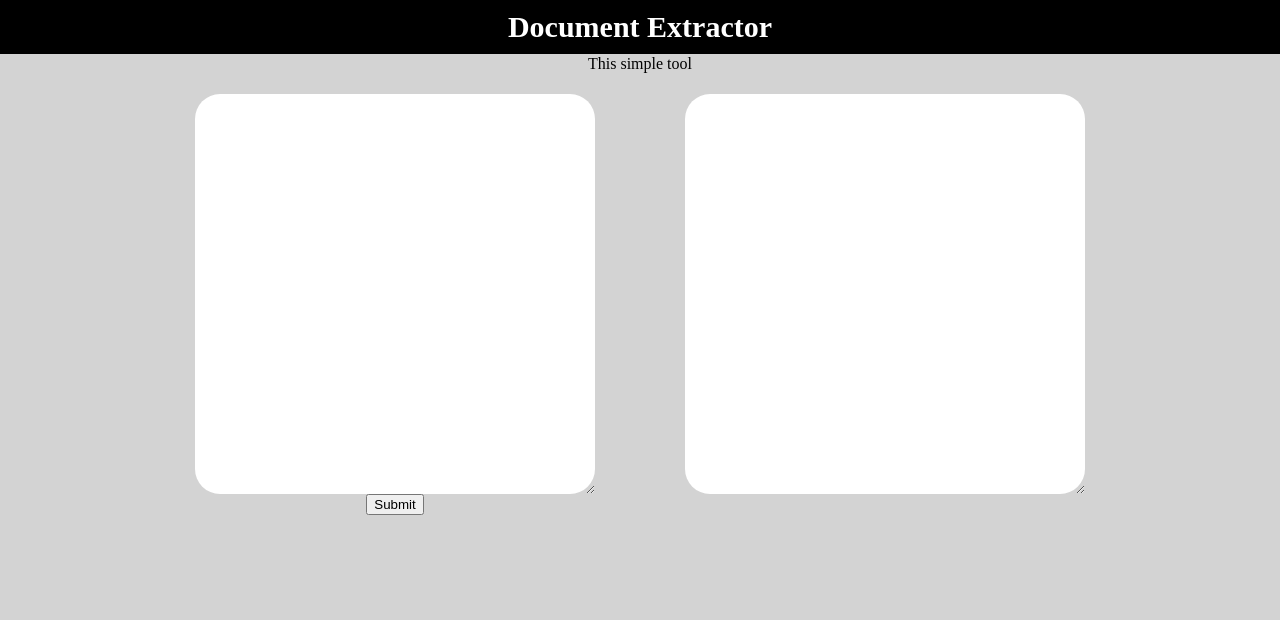
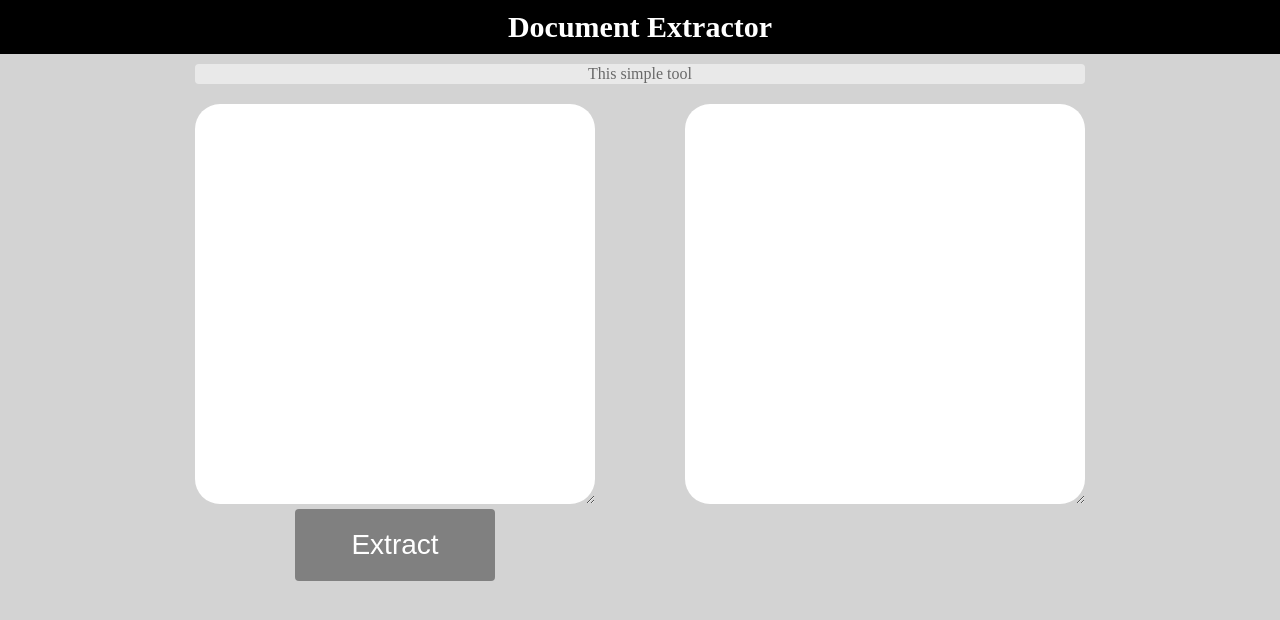
Before and after one commit to danniefairy/Document_Extraction, a Flask app: page / in a window 1280 px wide. Shown: the top 620 px of the page. Run offline with Flask 2, Linux system fonts and the light colour scheme; parts of the project's set-up code (start-up, migrations or seed data) failed here and were passed over.

Commit message:
update ui

```diff
--- a/server/app.py
+++ b/server/app.py
@@ -33,7 +33,7 @@ def result():
 
     # test loading icon
     import time
-    time.sleep(3)
+    time.sleep(1)
 
     return jsonify({"result": result})
 
--- a/server/static/css/page.css
+++ b/server/static/css/page.css
@@ -7,7 +7,7 @@ body {
 textarea {
     width:400px;
     height: 400px;
-    padding: 3px;
+    padding: 15px;
     border: none;
     line-height: 20px;
     border-radius: 25px;
@@ -23,8 +23,15 @@ textarea {
 }
 
 .description{
+    margin: auto;
+    margin-top: 10px;
+
     text-align: center;
     line-height: 20px;
+    background-color: white;
+    opacity: 50%;
+    width: 890px;
+    border-radius: 4px;
 }
 
 .main {
@@ -52,3 +59,18 @@ div#loading {
     background: url('/static/images/loadingimage.gif') center no-repeat;
     cursor: wait;
 }
+
+.submit_button{
+    display: inline-block;
+    border-radius: 4px;
+    background-color: gray;
+    border: none;
+    color: #FFFFFF;
+    text-align: center;
+    font-size: 28px;
+    padding: 20px;
+    width: 200px;
+    transition: all 0.5s;
+    cursor: pointer;
+    margin: 5px;
+}
--- a/server/static/js/page.js
+++ b/server/static/js/page.js
@@ -23,9 +23,9 @@ function getResult(){
         var result = response.data.result;
         result_document = "";
         for (var i=0; i<result.length;i++){
-            result_document += result[i]+"<br><br>";
+            result_document += result[i]+"\n";
         }
-        document.getElementById("result").innerHTML = result_document;
+        document.getElementById("result").value = result_document;
 
         // hide loading icon
         hide_loading();
--- a/server/templates/page.html
+++ b/server/templates/page.html
@@ -16,9 +16,9 @@
         <div class="main">
             <div class="box">
                 <textarea id="doc"></textarea>
-                <input type="submit" id="submit_button">
+                <button id="submit_button" class="submit_button">Extract</button>
             </div>
-            <div id="result" class="box">
+            <div class="box">
                 <textarea id="result"></textarea>
             </div>
         </div>
```
